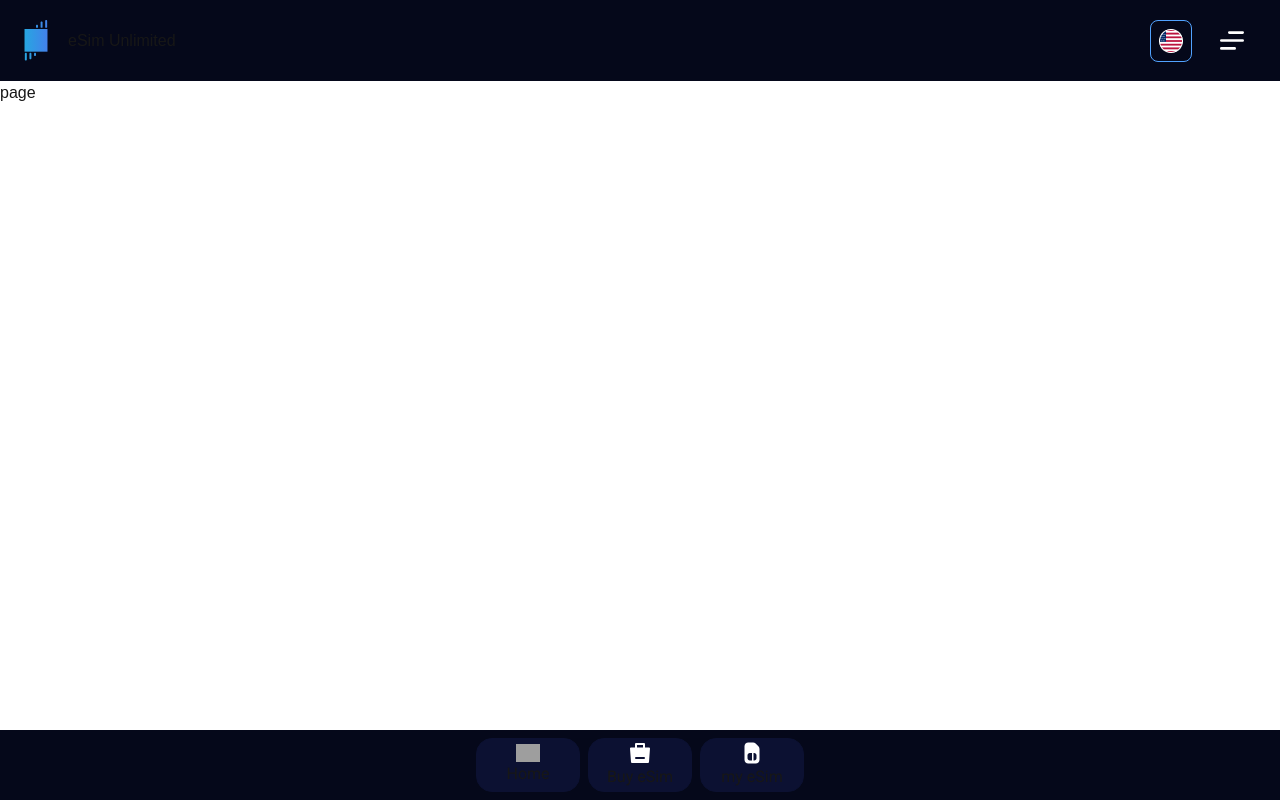
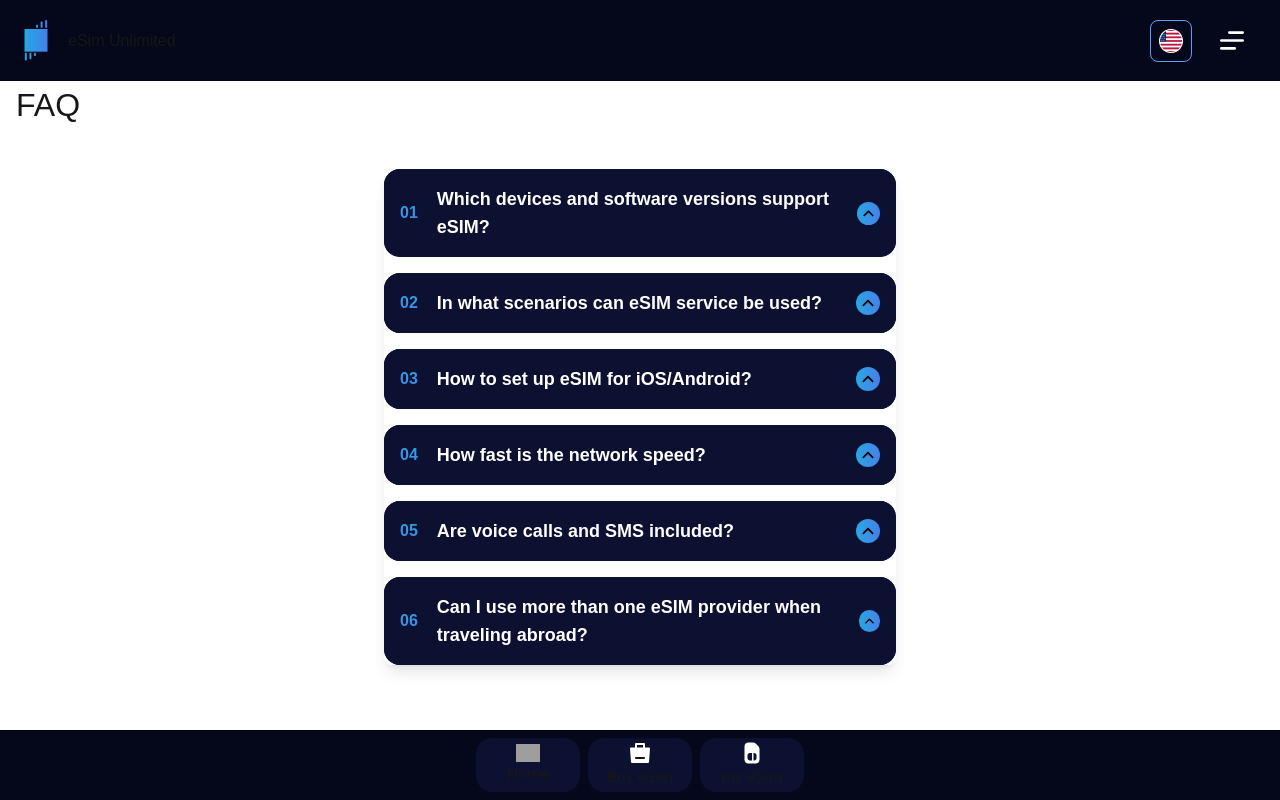
Before and after one commit to TolykbaevIlyas/eSIM, a Next.js app: page /faq in a window 1280 px wide. Built offline with nearby package versions, Linux system fonts and the light colour scheme; grey boxes are pictures that could not be loaded.

Commit message:
feat: add FAQ

```diff
--- a/src/app/(pages)/faq/page.tsx
+++ b/src/app/(pages)/faq/page.tsx
@@ -1,29 +1,28 @@
-import React from 'react'
+'use client'
+import React, { useEffect, useState } from "react";
+import { motion } from "framer-motion";
+import Image from "next/image";
 
 const faqs = [
   {
     question: "Which devices and software versions support eSIM?",
-      answer: `
-        - **iOS:** You must have iOS 12.1 or later and an unlocked iPhone. iPhones older than XR or XS support eSIM.
-          (Note: If you purchased your phone under a contract, check with your carrier to unlock eSIM compatibility.)
-        - **Android:** Samsung, Pixel, and many Android devices support eSIM.`,
+    answer:
+      "- **iOS:** You must have iOS 12.1 or later and an unlocked iPhone. iPhones older than XR or XS support eSIM.\n  (Note: If you purchased your phone under a contract, check with your carrier to unlock eSIM compatibility.)\n- **Android:** Samsung, Pixel, and many Android devices support eSIM.",
   },
   {
     question: "In what scenarios can eSIM service be used?",
-      answer: `
-        - Add a local data plan when traveling internationally.
-        - Use eSIM for data while keeping your primary SIM for voice and SMS.`,
+    answer:
+      "- Add a local data plan when traveling internationally.\n- Use eSIM for data while keeping your primary SIM for voice and SMS.",
   },
   {
     question: "How to set up eSIM for iOS/Android?",
-      answer: `
-        - Purchase an eSIM data plan on our website.
-        - Receive the eSIM QR code by email.
-        - Follow instructions in our Help Center->Guides`,
+    answer:
+      "- Purchase an eSIM data plan on our website.\n- Receive the eSIM QR code by email.\n- Follow instructions in our Help Center->Guides",
   },
   {
     question: "How fast is the network speed?",
-      answer: "4G/LTE service is available in most countries, in some countries 5G is also available.",
+    answer:
+      "4G/LTE service is available in most countries, in some countries 5G is also available.",
   },
   {
     question: "Are voice calls and SMS included?",
@@ -31,103 +30,56 @@ const faqs = [
   },
   {
     question: "Can I use more than one eSIM provider when traveling abroad?",
-      answer: "Yes, iPhones can store 10 eSIMs, and Androids can store 5-7 eSIMs. Only one eSIM can be active at a time. Label eSIMs to avoid confusion.",
-    },
-    {
-      question: "How to use hotspots with eSIM?",
-      answer: "On iOS, APNs are preconfigured except for Japan (set APN to be “vmobile.jp”). For Android issues, contact customer service for support.",
-    },
-    {
-      question: "How to use dual SIM on iPhone and set up eSIM?",
-      answer: `
-        Dual SIM offers separate voice/SMS and data plans. Follow specific iPhone steps to configure eSIM for cellular data only.`,
-    },
-    {
-      question: "Should I switch on Data Roaming when using eSIM?",
-      answer: `Yes. Ensure that "Data Roaming" is turned ON during use.`,
-    },
-    {
-      question: "How to remove the eSIM data plan after use?",
-      answer: "Use your phone's delete eSIM function in settings.",
-    },
-    {
-      question: "How do I get my eSIM after payment?",
-      answer: `You will receive an email with your QR code. Check your spam folder if it doesn't arrive within a minute.`,
-    },
-    {
-      question: "How is the validity period of the plan calculated?",
-      answer: `Validity starts from your eSIM's first connection, as described in the package information.`,
-    },
-    {
-      question: "When does the billing period or validity start?",
-      answer: `Data plans will only begin counting usage once customers make their first connection to the local network.`,
-    },
-    {
-      question: "How to check the balance of remaining data?",
-      answer: `Check "My eSIMs" tab in our mini app or telegram bot.`,
-    },
-    {
-      question: "How to Top Up a data plan?",
-      answer: `Top Up is available in My eSIMs tab.`,
-    },
-    {
-      question: "How do I refund an unused order?",
-      answer: `in My eSIMs tab, You can use the Cancel feature to refund an unused (not installed) eSIM order.`,
-    },
-    {
-      question: "What does each eSIM status mean?",
-      answer: `Here are the eSIM status and their definitions:
-        - Provisioning - Newly purchased eSIM being created by the server.
-        - New - Newly created eSIM, ready for installation.
-        - Onboard - Newly installed eSIM, waiting for first use, no data use.
-        - In Use - Installed eSIM serving data from a data plan.
-        - Depleted - Installed eSIM having consumed available data.
-        - Canceled - Newly purchased eSIM, refunded and returned to inventory.
-        - Deleted - eSIM uninstalled from user device or eSIM, revoked or eSIM Invalid.
-        - Suspended - Installed eSIM currently disabled.`,
-    },
-    {
-      question: "Can I use one eSIM for two devices?",
-      answer: `No, an eSIM can only be used on one device at a time. If you want to use eSIM services on another device, you will need to transfer the eSIM.`,
-    },
-    {
-      question: "If I lost my eSIM QR code, what can I do?",
-      answer: "Check your email or contact support.",
-    },
-    {
-      question: "Will my physical SIM still work while eSIM is installed?",
-      answer: `Yes, your physical SIM will still work. Turn off data roaming for it and enable "WiFi calling."`,
-    },
-    {
-      question: "What devices are supported?",
-      answer: "eSIM is compatible with a wide range of devices that support eSIM technology. For a detailed list of supported devices, please visit our Help Center->Supported Devices.",
-    },
-    {
-      question: "Can I reuse an eSIM?",
-      answer: "Your eSIM won't be available to transfer if you have already activated. You could still enjoy eSIM if you haven't activated it before changing the device.",
-    },
-    {
-      question: "How do I transfer an eSIM to another device?",
-      answer: `You can transfer your not activated eSIM to another device.
-	To transfer:
-		- Remove the eSIM from the current device (uninstall or delete from settings).
-		- Use the same QR code or activation method on the new device.
-		- Follow the on-screen instructions to complete the setup on the new device.`,
-    },
-    {
-      question: "What if I erased my eSIM plan by accident?",
-      answer: `DO NOT delete your eSIM when you haven't used up your data.
-      - Try to reinstall from the original QR code.
-      - If you accidentally delete your eSIM after your activation, you may have to purchase a new eSIM.`,
+    answer:
+      "Yes, iPhones can store 10 eSIMs, and Androids can store 5-7 eSIMs. Only one eSIM can be active at a time. Label eSIMs to avoid confusion.",
   },
 ];
 
+const FAQItem = ({ question, answer,index}: { question: string; answer: string ; index:number}) => {
+  const [isOpen, setIsOpen] = useState(false);
 
-const page = () => {
-    console.log(faqs)
   return (
-    <div>page</div>
-  )
-}
+    <motion.div
+      initial={{ opacity: 0, y: -10 }}
+      animate={{ opacity: 1, y: 0 }}
+      transition={{ duration: 0.3 }}
+      className="bg-bglight rounded-[16px] w-full mx-[16px] "
+    >
+      <button
+        className="w-full text-left p-4 bg-bglight text-white flex justify-between items-center rounded-[16px]"
+        onClick={() => setIsOpen(!isOpen)}
+      >
+        <div className="flex gap-[19px] items-center">
+            <span className="bg-gradient-to-b from-[#27A6E1] to-[#4381EB] bg-clip-text text-transparent font-bold text-[16px]">0{index + 1}</span>
+            <span className="text-lg font-semibold ">{question}</span>
+        </div>
+        <motion.span className="bg-gradient-to-r from-[#27A6E1] to-[#4381EB] py-[8px] px-[5px] rounded-full" animate={{ rotate: isOpen ? 180 : 0 }} transition={{ duration: 0.3 }}>
+          <Image src="/images/faq/arrow.svg" alt="Arrow" width={14} height={28} className="object-cover"/>
+        </motion.span>
+      </button>
+      <motion.div
+        initial={{ height: 0, opacity: 0 }}
+        animate={{ height: isOpen ? "auto" : 0, opacity: isOpen ? 1 : 0 }}
+        transition={{ duration: 0.3 }}
+        className="overflow-hidden"
+      >
+        <div className="p-4 bg-bglight text-gray-300">{answer}</div>
+      </motion.div>
+    </motion.div>
+  );
+};
 
-export default page
+const FAQPage = () => {
+  return (
+    <div className="mx-[16px]">
+        <h1 className="text-left text-[32px] ">FAQ</h1>
+        <div className="flex flex-col gap-[16px] max-w-lg mx-auto mt-10 text-white rounded-lg shadow-lg overflow-hidden items-center">
+            {faqs.map((faq, index) => (
+            <FAQItem key={index} {...faq} index={index}/>
+            ))}
+        </div>
+    </div>
+  );
+};
+
+export default FAQPage;
```
Also changed, not shown: public/images/faq/arrow.svg (added). Lines whose indentation alone changed are shown as unchanged.
